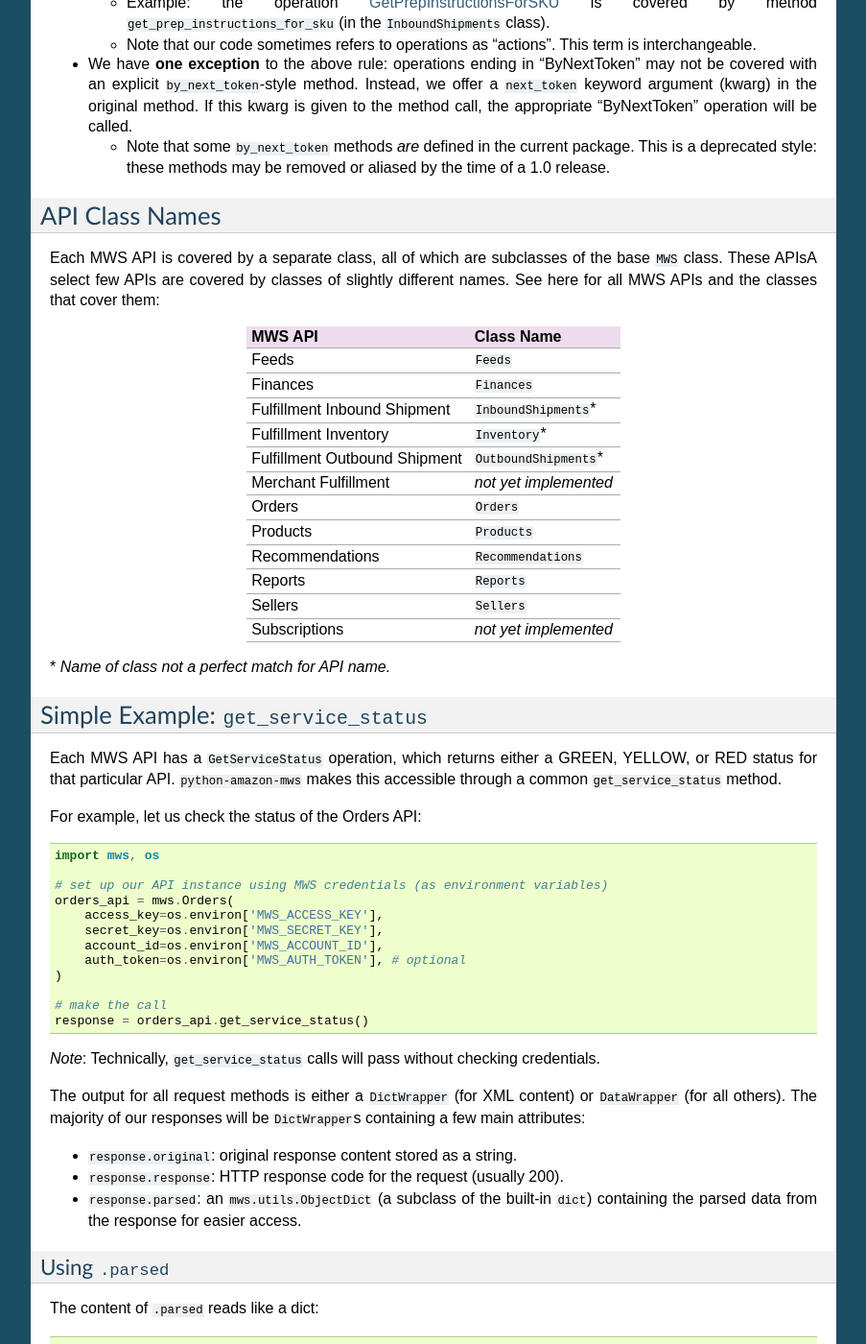
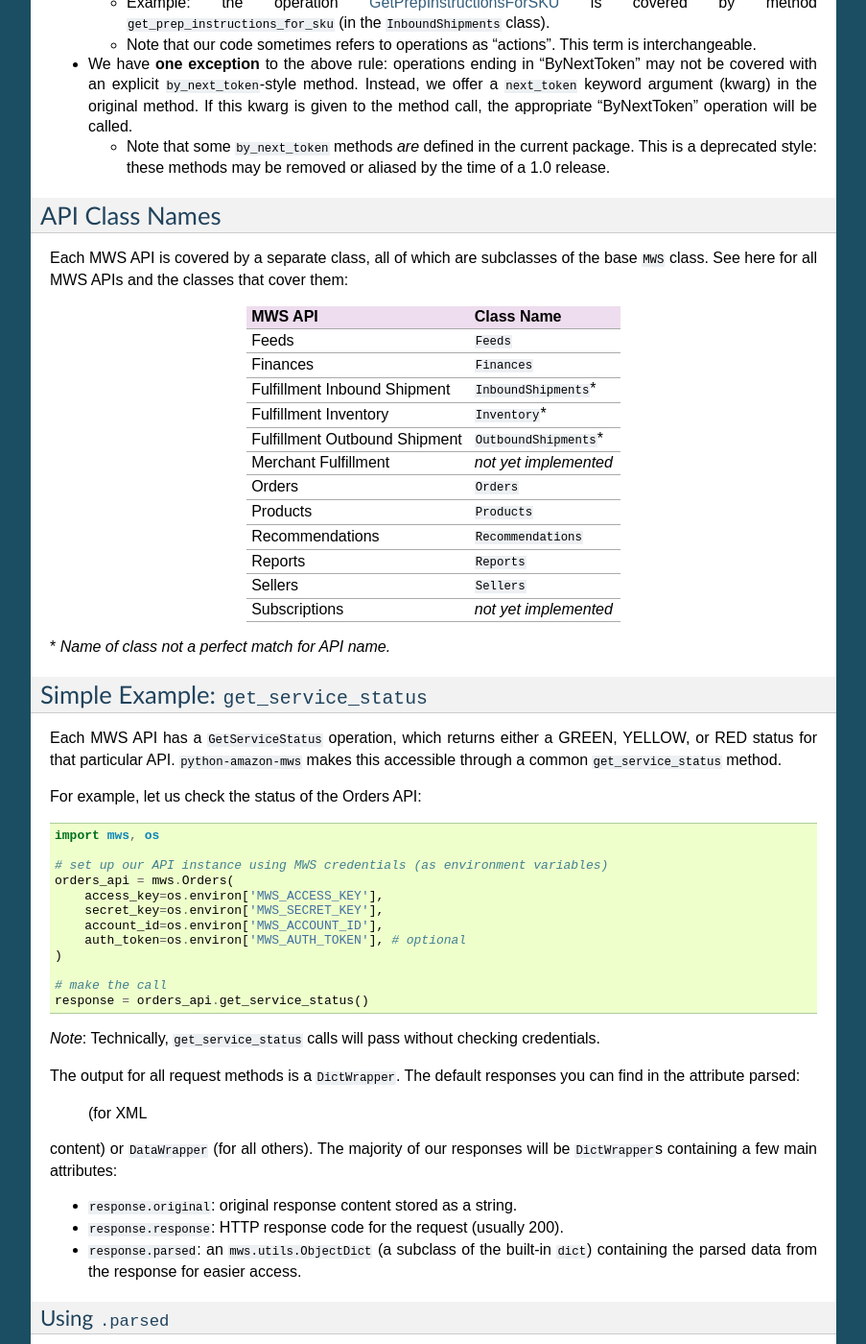
Before and after one commit to python-amazon-mws/python-amazon-mws, a Sphinx documentation site: the page built from docs/source/gettingStarted.rst, in a window 1280 px wide and 1400 px high, scrolled down 721 px. Shown: the whole window at 96% size, without its empty margins (198-1101 px from the left). Built offline with Sphinx 7.4.7, drawn with Linux system fonts in a browser that asks for light colours.

```diff
--- a/docs/source/gettingStarted.rst
+++ b/docs/source/gettingStarted.rst
@@ -65,8 +65,7 @@ API Class Names
 ===============
 
 Each MWS API is covered by a separate class, all of which are subclasses
-of the base ``MWS`` class. These APIsA select few APIs are covered by
-classes of slightly different names. See here for all MWS APIs and the
+of the base ``MWS`` class. See here for all MWS APIs and the
 classes that cover them:
 
 +-------------------------------+---------------------------+
@@ -127,7 +126,10 @@ For example, let us check the status of the Orders API:
 *Note*: Technically, ``get_service_status`` calls will pass without
 checking credentials.
 
-The output for all request methods is either a ``DictWrapper`` (for XML
+The output for all request methods is a ``DictWrapper``. The default responses
+you can find in the attribute parsed:
+
+ (for XML
 content) or ``DataWrapper`` (for all others). The majority of our
 responses will be ``DictWrapper``\ s containing a few main attributes:
 
--- a/setup.py
+++ b/setup.py
@@ -26,13 +26,13 @@ if int(setuptools.__version__.split('.')[0]) < 18:
 
 setuptools.setup(
     name='mws',
-    version='1.0.0dev10',
+    version='1.0.1dev10',
     maintainer="James Hiew",
     maintainer_email="james@hiew.net",
     url="http://github.com/jameshiew/mws",
     description=short_description,
     long_description=long_description,
-    packages=['mws'],
+    packages=['mws', 'mws.apis'],
     install_requires=requires,
     extras_require=extras_require,
     classifiers=[
```
Also changed, not shown: docs/source/reports.rst (+6 -6 lines).
